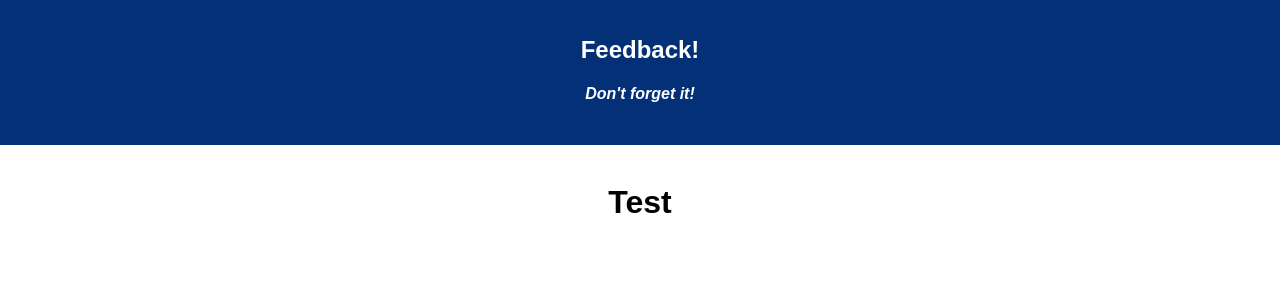
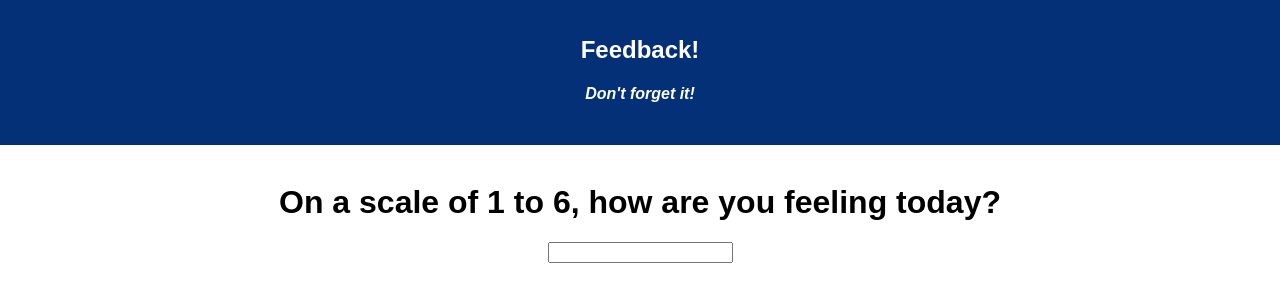
Before and after one commit to KStomberg/redux-feedback-loop-, a React (Create React App) app: page /#/ in a window 1280 px wide. Shown: the top 302 px of the page. Built offline with nearby package versions, Linux system fonts and the light colour scheme.

Commit message:
button setup to push to understanding page

```diff
--- a/src/components/FeelingToday/FeelingToday.js
+++ b/src/components/FeelingToday/FeelingToday.js
@@ -1,12 +1,25 @@
-import React, {Component} from 'react';
-
+import React, { Component } from 'react';
 import {connect} from 'react-redux';
+import {withRouter} from 'react-router-dom';
 
 class FeelingToday extends Component {
+
+    updateFeeling = (event) => {
+        this.props.dispatch({
+            type: 'SET_FEELING',
+            payload: event.target.value
+        });
+    }
+
     render() {
         return(
             <div>
-                <h1>Test</h1>
+                <h1>On a scale of 1 to 6, how are you feeling today?</h1>
+                <input required
+                    type="number"
+                    className="input"
+                    onChange={this.updateFeeling}
+                />
             </div>
         )
     }
@@ -16,4 +29,4 @@ class FeelingToday extends Component {
 //     return {};
 // }
 
-export default FeelingToday;
+export default connect()(withRouter(FeelingToday))
--- a/src/index.js
+++ b/src/index.js
@@ -3,14 +3,16 @@ import ReactDOM from 'react-dom';
 import './index.css';
 import App from './components/App/App';
 import registerServiceWorker from './registerServiceWorker';
-// import {Provider} from 'react-redux';
+import {Provider} from 'react-redux';
 
-import {createStore, combineReducers} from 'redux';
+import {createStore, combineReducers, applyMiddleware} from 'redux';
 import understandingReducer from './components/Understanding/understandingReducer';
 import supportedReducer from "./components/Supported/supportedReducer";
 import leaveCommentsReducer from "./components/LeaveComments/leaveCommentsReducer";
 import feelingTodayReducer from "./components/FeelingToday/feelingTodayReducer";
 
+
+//initial state
 const initialFeedbackForm = {
     feeling: '',
     understanding: '',
@@ -28,20 +30,18 @@ const feedbackUpdate = (state = initialFeedbackForm, action) => {
             feeling: action.payload
         }
     }
+
+
+    return state;
+
 }
 
-// combineReducers({
-//     understanding: understandingReducer,
-//     supported: supportedReducer,
-//     leaveComments: leaveCommentsReducer,
-//     feelingToday: feelingTodayReducer,
-// })
+const reduxStore = createStore(
+    combineReducers({
+        feedbackUpdate
+    })
+)
 
-// const store = createStore(
-
-// )
-// <Provider store={store} >
-
-ReactDOM.render(<App />, document.getElementById('root'));
+ReactDOM.render(<Provider store={reduxStore} ><App /> </Provider>, document.getElementById('root') );
 
 registerServiceWorker();
```
